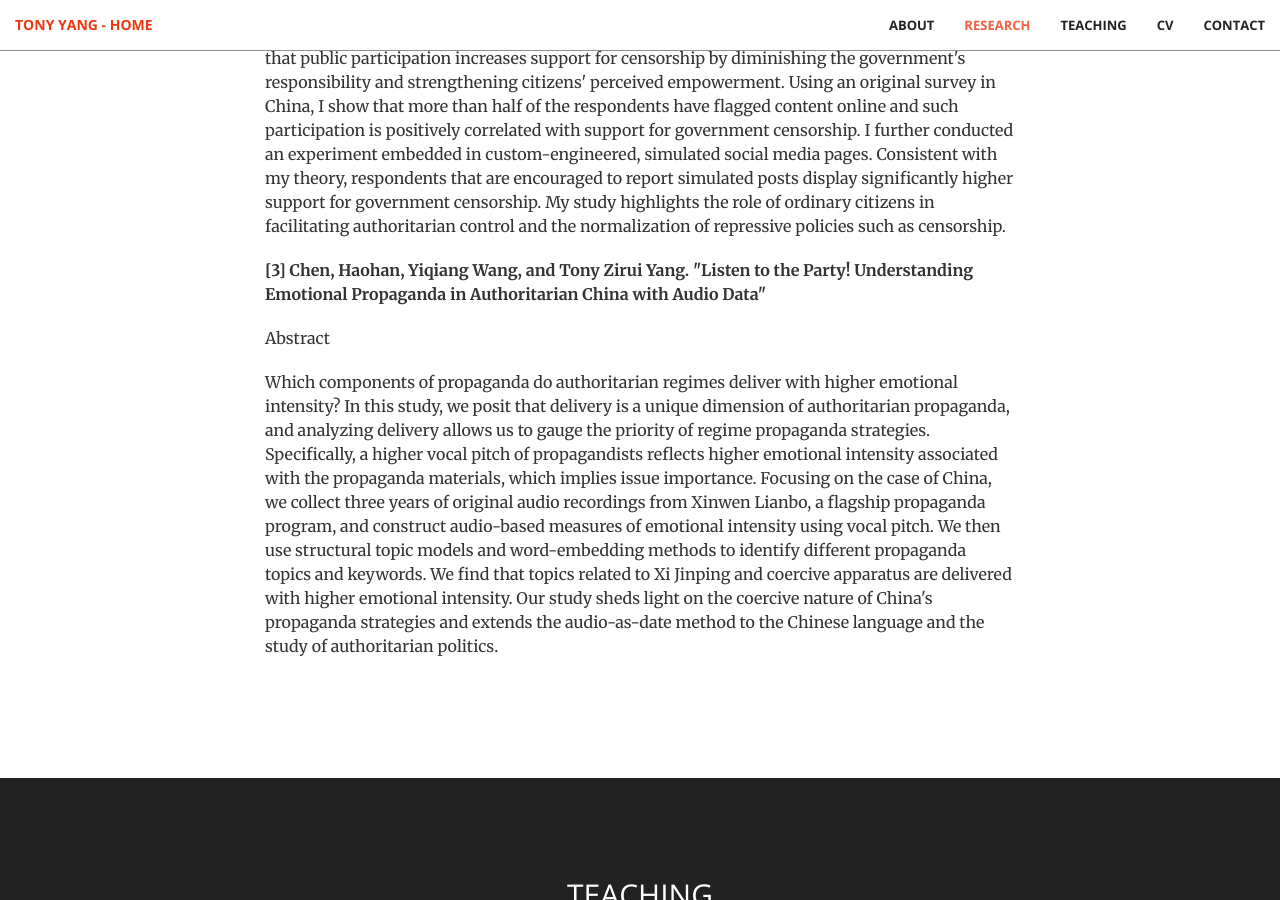
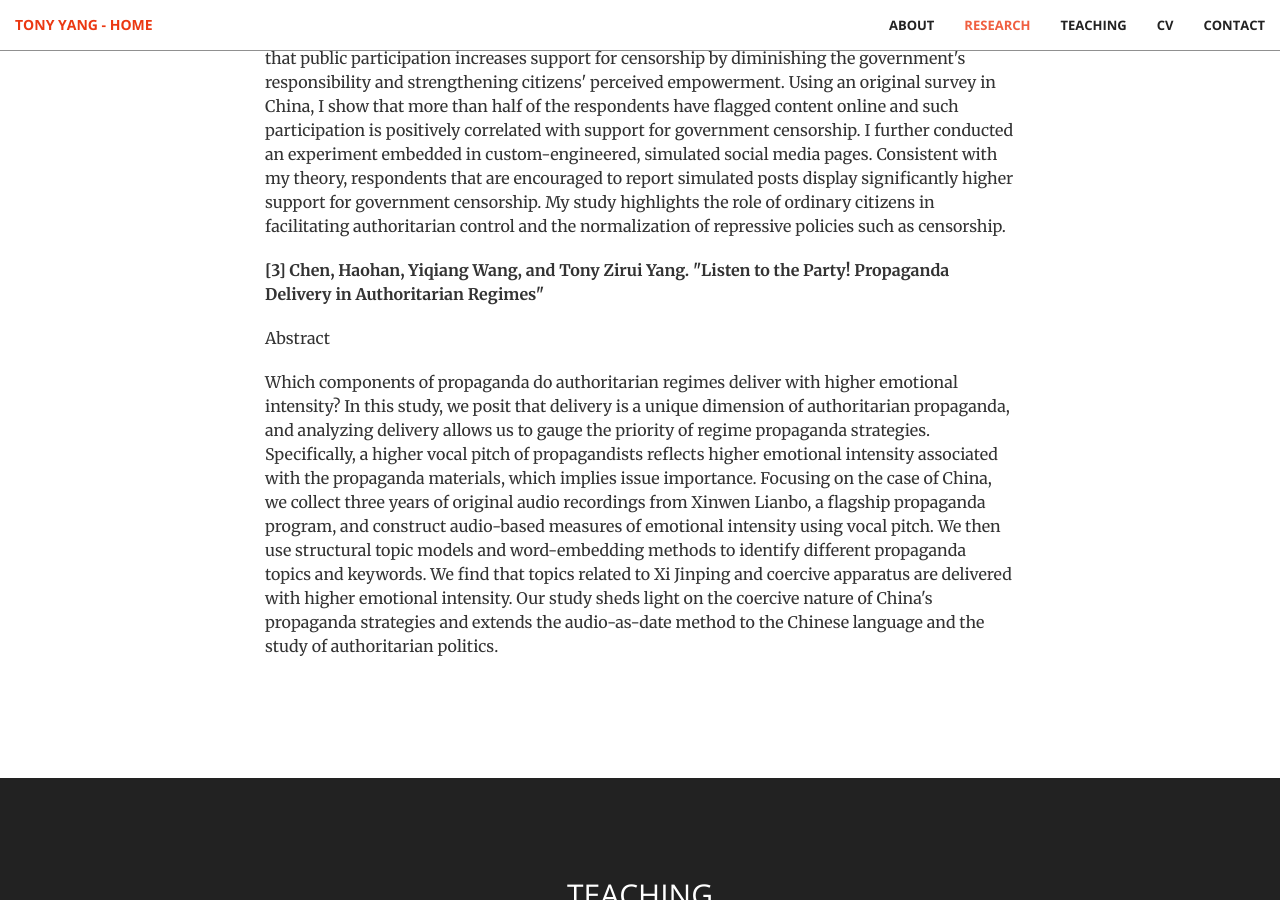
Before and after one commit to tonyhsfz/website, a Jekyll site: the page built from index.html, in a window 1280 px wide and 900 px high, scrolled down 2608 px. Built offline with Jekyll 4.4.1, drawn with Linux system fonts in a browser that asks for light colours.

Commit message:
Update publication.html

```diff
--- a/_includes/publication.html
+++ b/_includes/publication.html
@@ -22,7 +22,7 @@ Previous research claims that public awareness of censorship will lead to backla
 Contrary to the conventional top-down view of government censorship, ordinary citizens in authoritarian regimes frequently participate in censorship by reporting online content. This study theorizes a bottom-up perspective of censorship in authoritarian regimes and analyzes its prevalence and consequences on public opinion toward censorship in the case of China. I argue that public participation increases support for censorship by diminishing the government's responsibility and strengthening citizens' perceived empowerment. Using an original survey in China, I show that more than half of the respondents have flagged content online and such participation is positively correlated with support for government censorship. I further conducted an experiment embedded in custom-engineered, simulated social media pages. Consistent with my theory, respondents that are encouraged to report simulated posts display significantly higher support for government censorship. My study highlights the role of ordinary citizens in facilitating authoritarian control and the normalization of repressive policies such as censorship.                    </p>
                      <p></p>
                      <p></p>
-<p><b>[3] Chen, Haohan, Yiqiang Wang, and Tony Zirui Yang. "Listen to the Party! Understanding Emotional Propaganda in Authoritarian China with Audio Data" </b></p>
+<p><b>[3] Chen, Haohan, Yiqiang Wang, and Tony Zirui Yang. "Listen to the Party! Propaganda Delivery in Authoritarian Regimes" </b></p>
 <p> Abstract </p>
 <p>
 Which components of propaganda do authoritarian regimes deliver with higher emotional intensity? In this study, we posit that delivery is a unique dimension of authoritarian propaganda, and analyzing delivery allows us to gauge the priority of regime propaganda strategies. Specifically, a higher vocal pitch of propagandists reflects higher emotional intensity associated with the propaganda materials, which implies issue importance. Focusing on the case of China, we collect three years of original audio recordings from Xinwen Lianbo, a flagship propaganda program, and construct audio-based measures of emotional intensity using vocal pitch. We then use structural topic models and word-embedding methods to identify different propaganda topics and keywords. We find that topics related to Xi Jinping and coercive apparatus are delivered with higher emotional intensity. Our study sheds light on the coercive nature of China's propaganda strategies and extends the audio-as-date method to the Chinese language and the study of authoritarian politics.                        </p>
```
